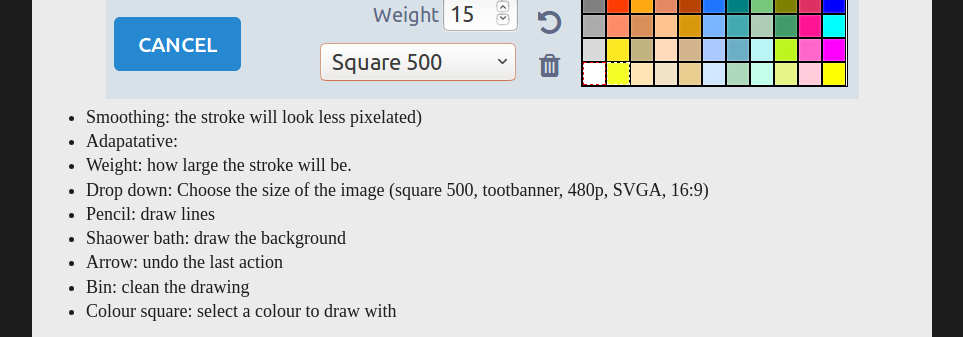
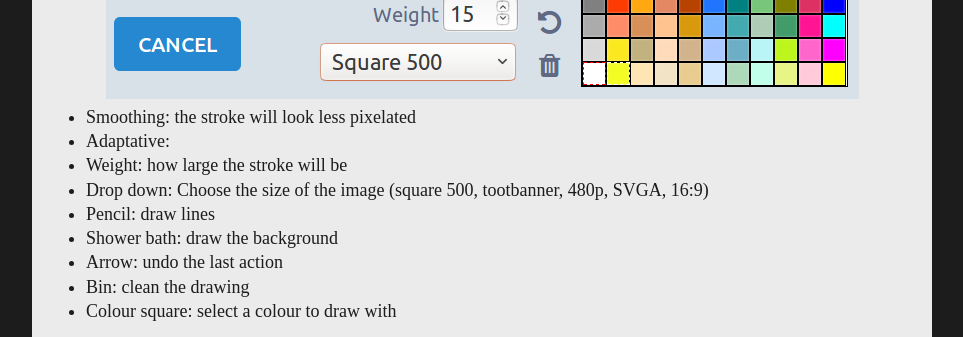
Before and after one commit to glitch-soc/docs, a Jekyll site: the page built from features/doodle/index.md, in a window 1280 px wide and 900 px high, scrolled down 2025 px. Shown: the part 459-796 px from the top of the window, without its empty margins (158-1121 px from the left). Built offline with Jekyll 4.4.1, drawn with Linux system fonts in a browser that asks for light colours; some web fonts are replaced; our own code applies the rules of GitHub Pages for plain Markdown files.

Commit message:
Fix typos

```diff
--- a/features/doodle/index.md
+++ b/features/doodle/index.md
@@ -25,12 +25,12 @@ The interface allow you to do basic drawings:
 
 The controls are as follow:
 ![A screenshot of the controls](doodle_controls.png)
-- Smoothing: the stroke will look less pixelated)
-- Adapatative:
-- Weight: how large the stroke will be.
+- Smoothing: the stroke will look less pixelated
+- Adaptative:
+- Weight: how large the stroke will be
 - Drop down: Choose the size of the image (square 500, tootbanner, 480p, SVGA, 16:9)
 - Pencil: draw lines
-- Shaower bath: draw the background
+- Shower bath: draw the background
 - Arrow: undo the last action
 - Bin: clean the drawing
 - Colour square: select a colour to draw with
```
